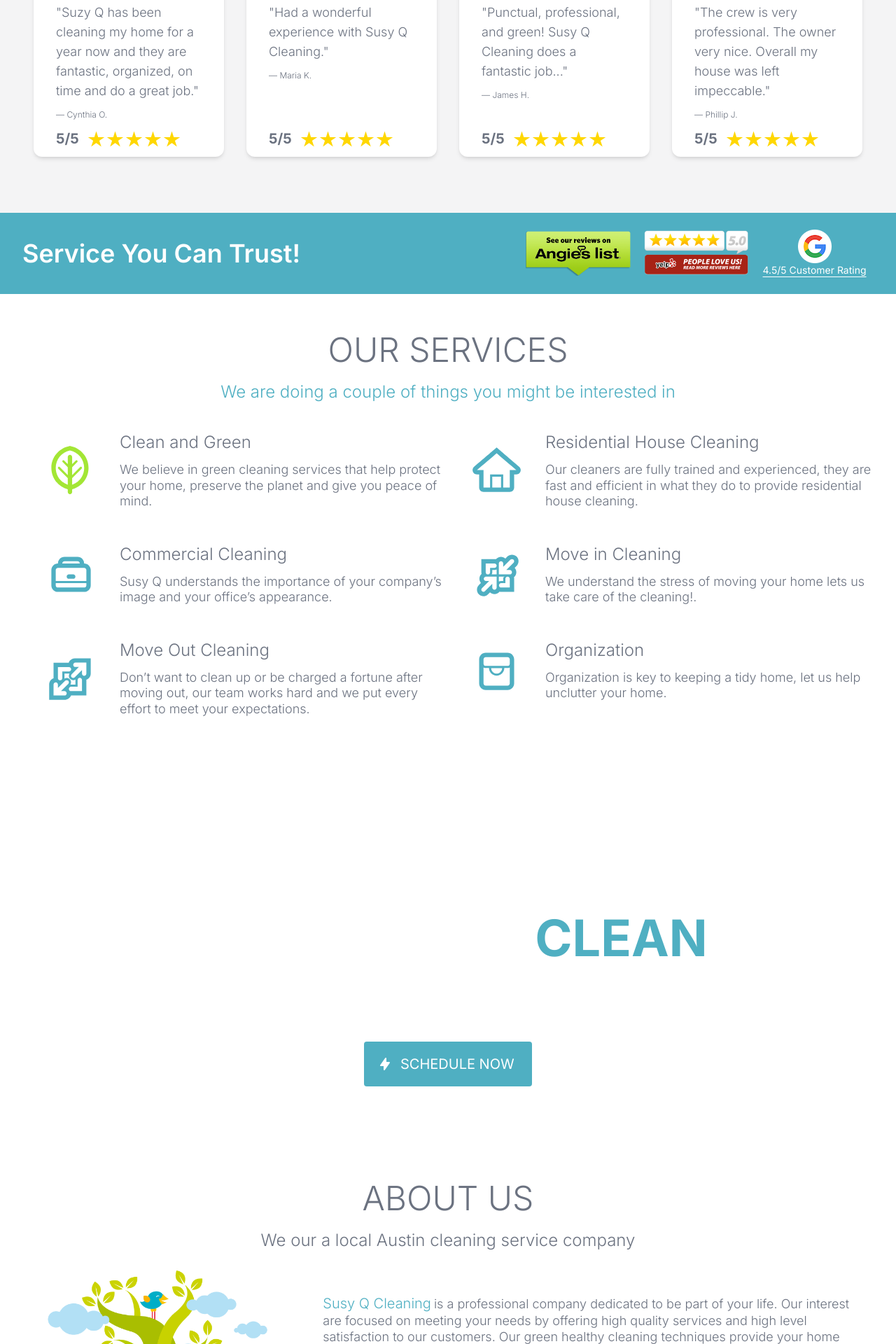
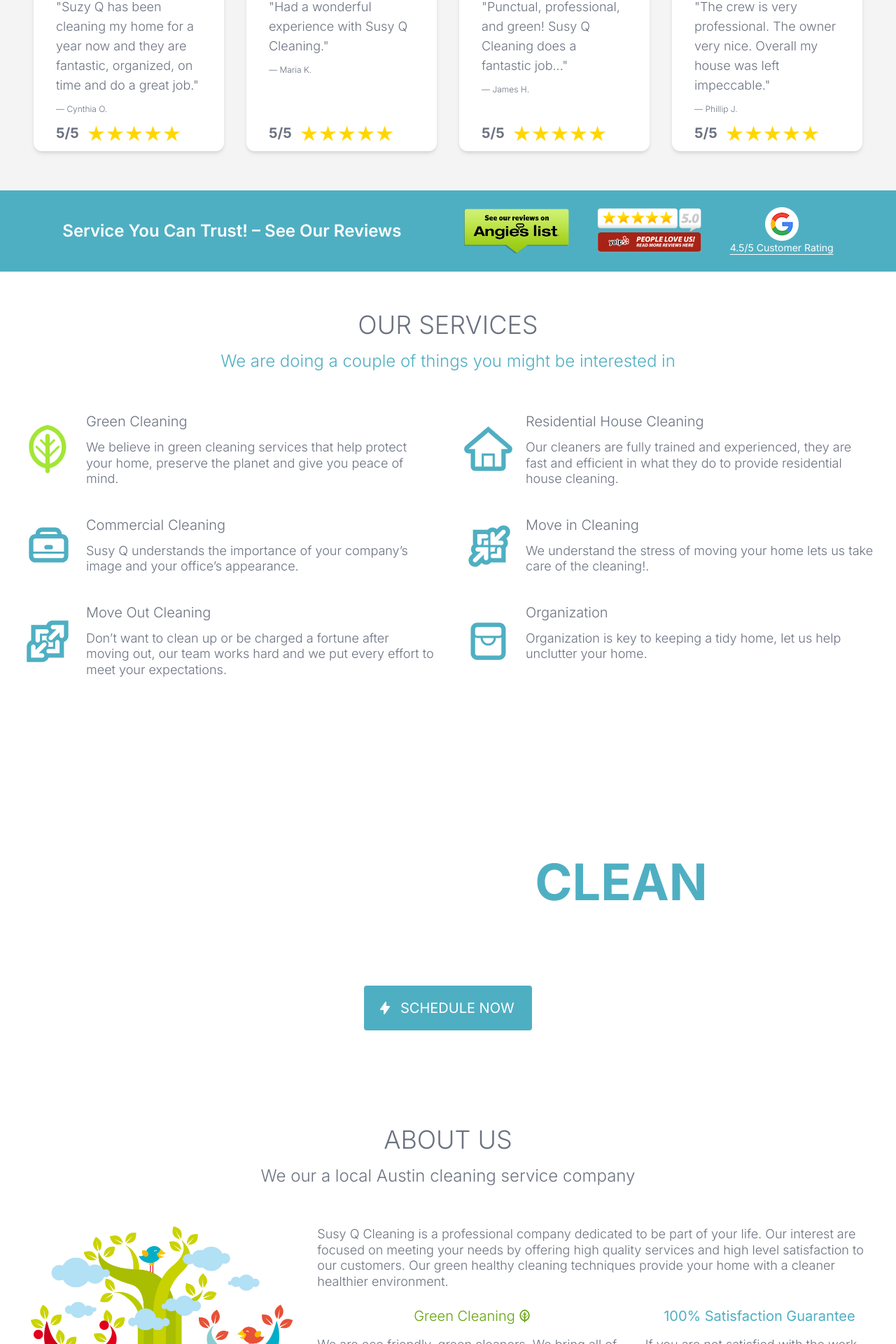
Before and after one commit to oscar-ct/susyq, a Next.js app: page / in a window 1280 px wide. Shown: the part 836-2756 px from the top of the page at 70% size. Built offline with nearby package versions, Linux system fonts and the light colour scheme.

Commit message:
feat: clean up styling, update heading elements,

```diff
--- a/src/components/ReviewBanner.jsx
+++ b/src/components/ReviewBanner.jsx
@@ -5,14 +5,14 @@ import angiesIcon from "@/assets/png/angies-list_logo.png";
 
 const ReviewBanner = () => {
     return (
-        <section className={"bg-zinc-100 w-full mx-auto px-4 sm:bg-susy lg:px-8"}>
-            <div className={"mx-auto w-full max-w-screen-2xl flex flex-col items-center pt-6 pb-10 lg:pb-6 lg:flex-row"}>
-                <h1 className={"flex justify-start text-gray-600 pb-4 text-2xl sm:text-white sm:font-semibold lg:w-5/12 lg:pb-0 xl:text-4xl xl:w-7/12"}>
-                    Service You Can Trust!
-                </h1>
-                <div className={"w-full flex justify-end gap-4 items-center sm:gap-0 lg:w-7/12 xl:w-5/12"}>
+        <section className={"bg-gray-100 w-full px-4 sm:bg-susy lg:px-8"}>
+            <div className={"pb-14 w-full flex flex-col justify-between gap-8 sm:py-14 md:py-6 lg:flex-row lg:justify-evenly lg:items-center"}>
+                <div className={"text-center text-gray-600 text-2xl sm:text-white sm:font-semibold"}>
+                    Service You Can Trust! – See Our Reviews
+                </div>
+                <div className={"flex justify-evenly gap-4 items-center lg:gap-10"}>
                     <a
-                        className={"w-5/12 flex justify-center sm:w-4/12"}
+                        className={"flex justify-center"}
                         aria-label="portfolio"
                         href={"https://www.angi.com/companylist/us/tx/austin/susy-q-cleaning-reviews-7976733.htm#reviews"}
                         target="_blank"
@@ -28,9 +28,9 @@ const ReviewBanner = () => {
                         />
                     </a>
                     <a
-                        className={"w-5/12 flex justify-center sm:w-4/12"}
+                        className={"flex justify-center"}
                         aria-label="portfolio"
-                        href={"https://www.yelp.com/biz/susy-q-cleaning-austin"}
+                        href={"https://www.yelp.com/biz/susy-q-cleaning-austin-2"}
                         target="_blank"
                         rel="noopener noreferrer"
                     >
@@ -44,7 +44,7 @@ const ReviewBanner = () => {
                         />
                     </a>
                     <a
-                        className={"w-2/12 flex flex-col justify-center items-center sm:w-4/12"}
+                        className={"flex flex-col justify-center items-center"}
                         aria-label="portfolio"
                         href={"https://www.google.com/maps/place/Susy+Q+Cleaning/@30.4249436,-97.7701436,10.02z/data=!4m6!3m5!1s0x8644ca319618068d:0x49ea24942bbe87a3!8m2!3d30.4206125!4d-97.763874!16s%2Fg%2F1v8x2l5y?entry=ttu&g_ep=EgoyMDI0MTAyMy4wIKXMDSoASAFQAw%3D%3D"}
                         target="_blank"
--- a/src/components/about/AboutSection.jsx
+++ b/src/components/about/AboutSection.jsx
@@ -6,36 +6,62 @@ const AboutSection = () => {
     return (
         <section className={"py-14 w-full mx-auto px-4 lg:px-8 max-w-screen-xl"}>
             <div className={"flex flex-col items-center"}>
-                <div className={"flex flex-col justify-center pb-8 md:pb-4"}>
-                    <h1 className={"text-center text-5xl uppercase font-light text-gray-500"}>About Us</h1>
-                    <h4 className={"pt-5 text-center text-2xl font-light text-gray-500"}>We our a local Austin cleaning service company</h4>
+                <div className={"flex flex-col justify-center gap-4"}>
+                    <h2 className={"text-center text-4xl font-light text-gray-500 uppercase"}>
+                        About Us
+                    </h2>
+                    <h3 className={"text-center text-2xl font-light text-gray-500"}>
+                        We our a local Austin cleaning service company
+                    </h3>
                 </div>
-                <div className={"flex flex-col md:flex-row"}>
+                <div className={"pt-14 flex flex-col md:flex-row gap-6"}>
                     <div className={"flex justify-center items-center md:w-4/12"}>
-                        <Image src={aboutImg} alt={"about"} width={900} height={900} className={"object-scale-down"}/>
+                        <Image
+                            src={aboutImg}
+                            alt={"About Susy Q Cleaning"}
+                            width={705}
+                            height={705}
+                            className={"w-full h-auto max-w-96"}
+                        />
                     </div>
-                    <div className={"md:p-6 flex flex-col text-gray-500 md:w-8/12"}>
-                        <p className={"pt-5 text-lg leading-tight text-center font-light md:text-left"}>
-                            <span className={"text-susy pr-1 text-xl"}>Susy Q Cleaning</span>is a professional company dedicated to be part of your life. Our interest are focused on meeting your needs by offering high quality services and high level satisfaction to our customers. Our green healthy cleaning techniques provide your home with a cleaner healthier environment.
+                    <div className={"flex flex-col text-gray-500 md:w-8/12"}>
+                        <div className={"flex flex-col gap-6"}>
+                            <p className={"text-lg leading-tight text-center font-light md:text-left"}>
+                                Susy Q Cleaning is a professional company dedicated to be part of your life. Our
+                                interest are focused on meeting your needs by offering high quality services and high
+                                level satisfaction to our customers. Our green healthy cleaning techniques provide your
+                                home with a cleaner healthier environment.
                             </p>
-                        <div className={"flex flex-col md:flex-row md:gap-4"}>
-                            <div className={"flex flex-col items-center md:items-start pt-8 md:w-6/12"}>
-                                <h3 className={"pb-5 text-2xl flex items-center text-lime-400"}>Green Cleaning<TiLeaf/></h3>
+                            <div className={"flex flex-col gap-6 md:flex-row"}>
+                                <div className={"flex flex-col gap-4"}>
+                                    <h4 className={"text-xl flex gap-1 justify-center items-center text-lime-600"}>
+                                        <span className={"font-light"}>Green Cleaning</span>
+                                       <TiLeaf/>
+                                    </h4>
                                     <p className={"text-lg leading-tight font-light text-center md:text-left"}>
-                                    We are eco friendly, green cleaners. We bring all of our own green supplies so that you never have to worry about harmful cleaning chemicals and residues. You don’t have to be concerned about being allergic to our cleaning supplies or having harsh chemicals in your home, on your surfaces, or around your children or pets
+                                        We are eco friendly, green cleaners. We bring all of our own green supplies so that
+                                        you never have to worry about harmful cleaning chemicals and residues. You don’t
+                                        have to be concerned about being allergic to our cleaning supplies or having harsh
+                                        chemicals in your home, on your surfaces, or around your children or pets.
                                     </p>
                                 </div>
-                            <div className={"flex flex-col items-center md:items-start pt-8 md:w-6/12"}>
-                                <h3 className={"pb-5 text-2xl text-susy text-center md:text-left"}>100% Satisfaction Guarantee</h3>
+                                <div className={"flex flex-col gap-4"}>
+                                    <h4 className={"text-xl text-susy text-center"}>
+                                        100% Satisfaction Guarantee
+                                    </h4>
                                     <p className={"text-lg leading-tight font-light text-center md:text-left"}>
-                                    If you are not satisfied with the work we have performed in your home, call within 24 hours, and we will re-clean it – at no additional charge! We are focused on making sure that each client is pleased, it is the soul and heart of our business.
+                                        If you are not satisfied with the work we have performed in your home, call
+                                        within
+                                        24 hours, and we will re-clean it – at no additional charge! We are focused
+                                        on
+                                        making sure that each client is pleased, it is the soul and heart of our
+                                        business.
                                     </p>
                                 </div>
                             </div>
                         </div>
-
                     </div>
-
+                </div>
             </div>
         </section>
     );
--- a/src/components/services/ServicesItem.jsx
+++ b/src/components/services/ServicesItem.jsx
@@ -2,20 +2,17 @@ import ServiceIcon from "@/components/ServiceIcon";
 
 const ServicesItem = ({ title, content, iconName, iconSize = 75 } ) => {
     return (
-        <div className={`py-5 md:py-6 w-full md:w-6/12`}>
-            <div className={"flex flex-col items-center text-gray-500 font-light gap-3"}>
-                <span className={"lg:hidden text-2xl"}>{title}</span>
-                <div className={"flex items-center"}>
-                    <div className={"px-8 flex justify-center items-start text-susy"}>
-                        <ServiceIcon iconName={iconName} iconSize={iconSize}/>
-                    </div>
-                    <div className={"flex flex-col lg:gap-3"}>
-                        <span className={"hidden lg:block text-2xl"}>{title}</span>
-                        <p className={"text-lg leading-tight"}>
-                            {content}
-                        </p>
-                    </div>
-                </div>
+        <div className={`w-full flex items-center gap-4`}>
+            <div className={"h-full flex justify-center items-center text-susy"}>
+                <ServiceIcon iconName={iconName} iconSize={iconSize}/>
+            </div>
+            <div className={"h-full flex flex-col gap-3 text-gray-500 font-light"}>
+                <h4 className={"text-xl"}>
+                    {title}
+                </h4>
+                <p className={"text-lg leading-tight"}>
+                    {content}
+                </p>
             </div>
         </div>
     );
--- a/src/components/services/ServicesSection.jsx
+++ b/src/components/services/ServicesSection.jsx
@@ -3,30 +3,38 @@ import ServicesItem from "@/components/services/ServicesItem";
 const ServicesSection = () => {
 
     const services = [
-        ["TiLeaf", "Clean and Green", "We believe in green cleaning services that help protect your home, preserve the planet and give you peace of mind."],
+        ["TiLeaf", "Green Cleaning", "We believe in green cleaning services that help protect your home, preserve the planet and give you peace of mind."],
         ["TiHomeOutline", "Residential House Cleaning", "Our cleaners are fully trained and experienced, they are fast and efficient in what they do to provide residential house cleaning."],
         ["TiBriefcase", "Commercial Cleaning", "Susy Q understands the importance of your company’s image and your office’s appearance."],
         ["TiArrowMinimiseOutline", "Move in Cleaning", "We understand the stress of moving your home lets us take care of the cleaning!."],
         ["TiArrowMaximiseOutline", "Move Out Cleaning", "Don’t want to clean up or be charged a fortune after moving out, our team works hard and we put every effort to meet your expectations."],
         ["TiShoppingBag", "Organization", "Organization is key to keeping a tidy home, let us help unclutter your home."],
-    ]
+    ];
 
     return (
         <section className={"py-14 w-full mx-auto px-4 lg:px-8 max-w-screen-xl"}>
             <div className={"flex flex-col items-center"}>
-                <div className={"flex flex-col justify-center pb-8 md:pb-4"}>
-                    <h1 className={"text-center text-5xl uppercase font-light text-gray-500"}>Our Services</h1>
-                    <h4 className={"pt-5 text-center text-2xl font-light text-susy"}>We are doing a couple of things you might be interested in</h4>
+                <div className={"flex flex-col justify-center gap-4"}>
+                    <h2 className={"text-center text-4xl uppercase font-light text-gray-500"}>
+                        Our Services
+                    </h2>
+                    <h3 className={"text-center text-2xl font-light text-susy"}>
+                        We are doing a couple of things you might be interested in
+                    </h3>
                 </div>
-                <div className={"flex flex-col md:flex-row flex-wrap"}>
+                <div className={"pt-14 grid gap-10 md:grid-cols-2"}>
                     {
                         services.map(([iconName, title, content], index) => {
                             return (
-                                <ServicesItem title={title} content={content} iconName={iconName} key={index}/>
+                                <ServicesItem
+                                    title={title}
+                                    content={content}
+                                    iconName={iconName}
+                                    key={index}
+                                />
                             )
                         })
                     }
-
                 </div>
             </div>
         </section>
--- a/src/components/testimonials/TestimonialsMobile.jsx
+++ b/src/components/testimonials/TestimonialsMobile.jsx
@@ -2,7 +2,6 @@
 
 import { motion } from "framer-motion";
 import TestimonialsCard from "@/components/testimonials/TestimonialsCard";
-
 
 const TestimonialsMobile = ({ author, quote, hueA, hueB }) => {
 
@@ -26,7 +25,7 @@ const TestimonialsMobile = ({ author, quote, hueA, hueB }) => {
 
     return (
         <motion.div
-            className="h-[320px] overflow-hidden flex items-center justify-center relative pt-[50px] mb-[-90px]"
+            className="h-80 overflow-hidden flex items-center justify-center relative pt-14 mb-[-90px]"
             initial="offscreen"
             whileInView="onscreen"
             viewport={{ once: true, amount: 0.8 }}
--- a/src/components/testimonials/TestimonialsSection.jsx
+++ b/src/components/testimonials/TestimonialsSection.jsx
@@ -11,12 +11,14 @@ const TestimonialsSection = () => {
     ];
 
     return (
-        <section className={"pb-28 sm:pb-20 pt-14 w-full mx-auto px-4 lg:px-8 bg-zinc-100"}>
+        <section className={"py-14 h-full w-full mx-auto px-4 lg:px-8 bg-zinc-100"}>
             <div className={"flex flex-col items-center"}>
-                <div className={"flex justify-center sm:pb-14"}>
-                    <span className={"text-center text-5xl uppercase font-light text-gray-500"}>Susy Q is helping everyone.</span>
+                <div className={"flex justify-center"}>
+                    <h2 className={"text-center text-4xl uppercase font-light text-gray-500"}>
+                        Susy Q is helping everyone
+                    </h2>
                 </div>
-                <div className={"hidden w-full sm:flex sm:justify-center sm:flex-wrap gap-8"}>
+                <div className={"hidden sm:pt-14 sm:flex sm:justify-center sm:flex-wrap sm:gap-8"}>
                     {
                         testimonials.map(([author, quote], index) => {
                             return (
@@ -27,11 +29,11 @@ const TestimonialsSection = () => {
                         })
                     }
                 </div>
-                <div className={"sm:hidden w-full"}>
+                <div className={"sm:hidden relative pb-[90px]"}>
                     {
                         testimonials.map(([author, quote, hueA, hueB], index) => {
                             return (
-                                <TestimonialsMobile author={author} quote={quote} hueA={hueA} hueB={hueB} key={index} />
+                                <TestimonialsMobile author={author} quote={quote} hueA={hueA} hueB={hueB} key={index}/>
                             )
                         })
                     }
```
Lines whose indentation alone changed are shown as unchanged.
